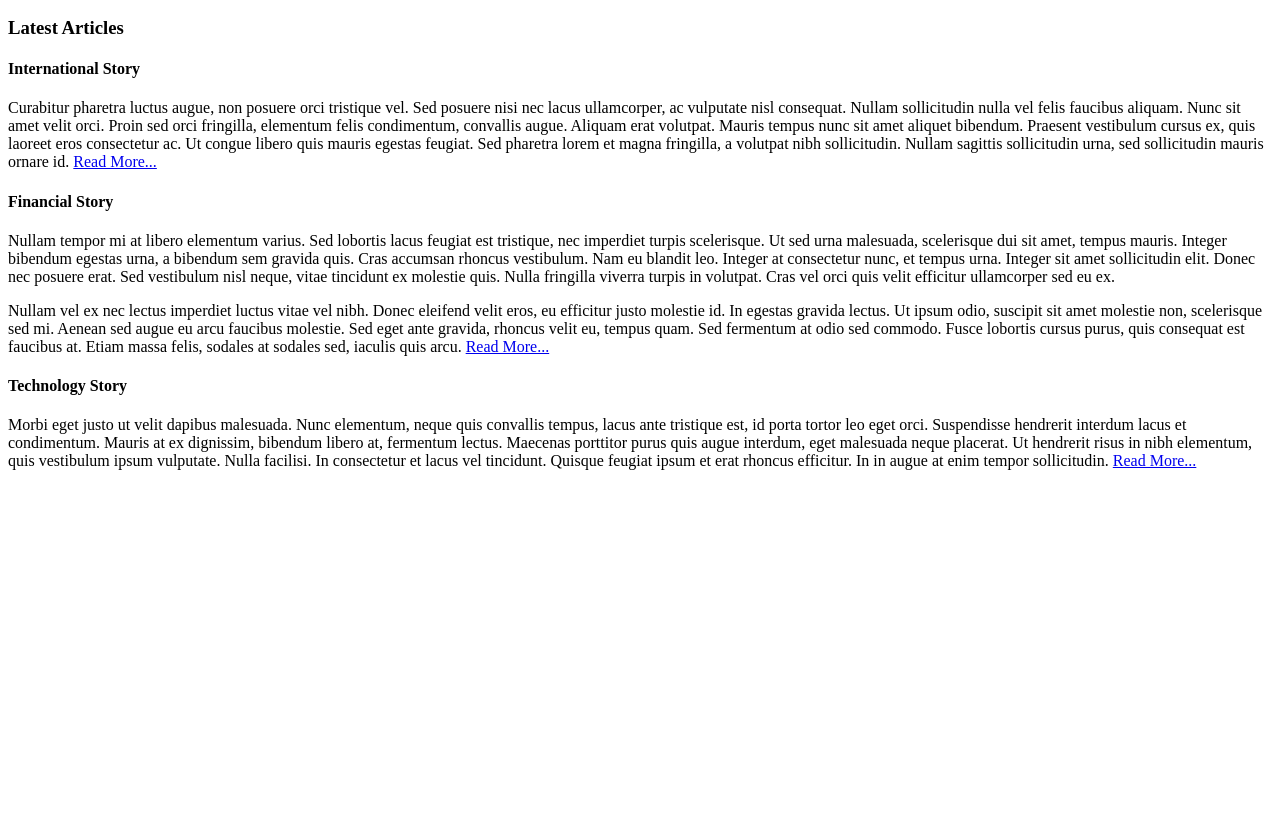
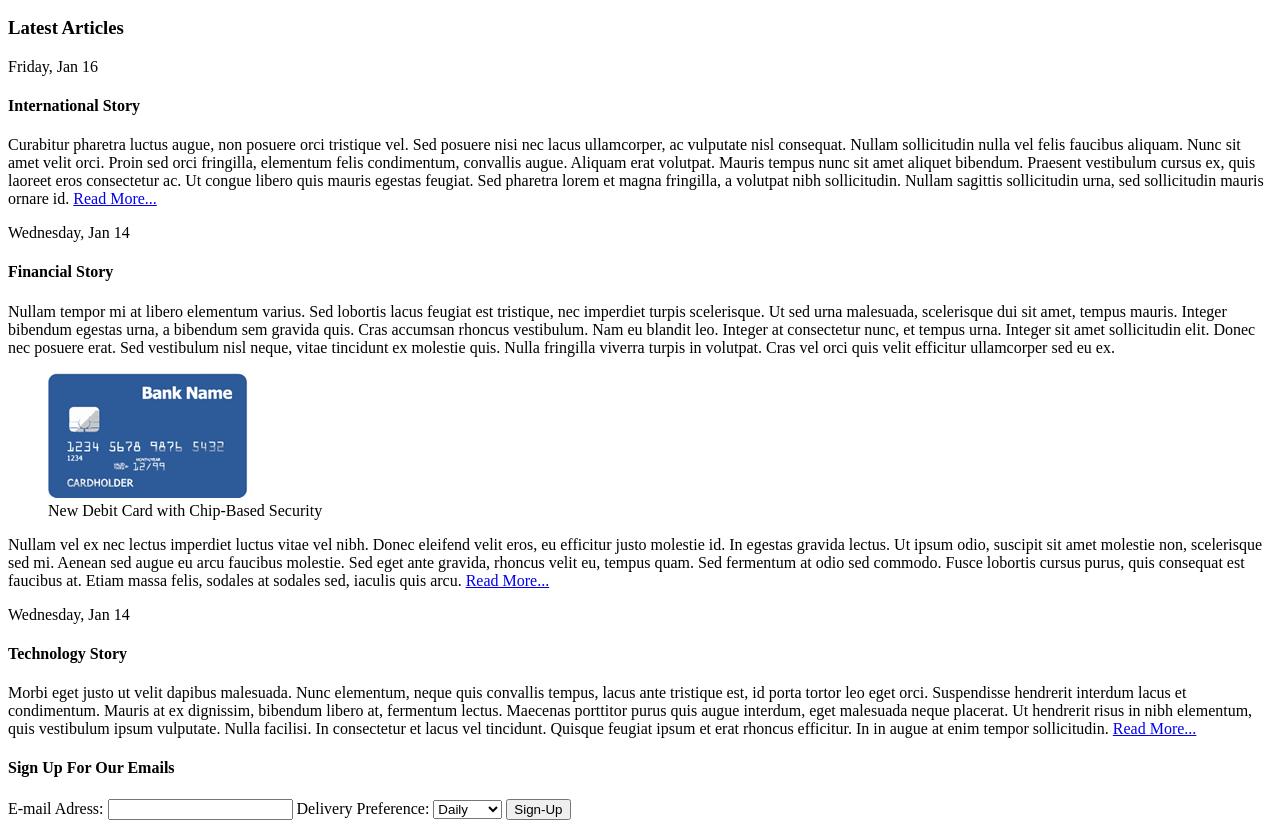
Before and after one commit to davidconoh/Intro-to-HTML-and-Javascript, a plain HTML site: page contoso_news/index.html in a window 1280 px wide. Shown: the part 110-938 px from the top of the page. Before the commit the page ends 800 px from the top, so only its background shows below. Drawn offline with Linux system fonts and the light colour scheme.

Commit message:
completed module 2 homework

```diff
--- a/contoso_news/index.html
+++ b/contoso_news/index.html
@@ -4,31 +4,56 @@
         <title>Contoso News</title>
     </head>
     <body>
-        <h1>Contoso News</h1>
-        <h2>On Time, On Topic</h2>
+        <header>
+            <h1>Contoso News</h1>
+            <h2>On Time, On Topic</h2>
+        </header>
         <main>
             <h3>Latest Articles</h3>
             <article>
+                <time datetime="16-01-2016">Friday, Jan 16</time>
                 <h4>International Story</h4>
                 <p>
                 Curabitur pharetra luctus augue, non posuere orci tristique vel. Sed posuere nisi nec lacus ullamcorper, ac vulputate nisl consequat. Nullam sollicitudin nulla vel felis faucibus aliquam. Nunc sit amet velit orci. Proin sed orci fringilla, elementum felis condimentum, convallis augue. Aliquam erat volutpat. Mauris tempus nunc sit amet aliquet bibendum. Praesent vestibulum cursus ex, quis laoreet eros consectetur ac. Ut congue libero quis mauris egestas feugiat. Sed pharetra lorem et magna fringilla, a volutpat nibh sollicitudin. Nullam sagittis sollicitudin urna, sed sollicitudin mauris ornare id. <a href="#" target="_blank">Read More...</a>
                 </p>
             </article>
             <article>
+                <time datetime="14-01-2016">Wednesday, Jan 14</time>
                 <h4>Financial Story</h4>
                 <p>
                 Nullam tempor mi at libero elementum varius. Sed lobortis lacus feugiat est tristique, nec imperdiet turpis scelerisque. Ut sed urna malesuada, scelerisque dui sit amet, tempus mauris. Integer bibendum egestas urna, a bibendum sem gravida quis. Cras accumsan rhoncus vestibulum. Nam eu blandit leo. Integer at consectetur nunc, et tempus urna. Integer sit amet sollicitudin elit. Donec nec posuere erat. Sed vestibulum nisl neque, vitae tincidunt ex molestie quis. Nulla fringilla viverra turpis in volutpat. Cras vel orci quis velit efficitur ullamcorper sed eu ex.
                 </p>
+                <figure>
+                    <img src="img/chip_debit.png" alt="Debit Card with Chip">
+                    <figcaption>
+                        New Debit Card with Chip-Based Security
+                    </figcaption>
+                </figure>
                 <p>
                 Nullam vel ex nec lectus imperdiet luctus vitae vel nibh. Donec eleifend velit eros, eu efficitur justo molestie id. In egestas gravida lectus. Ut ipsum odio, suscipit sit amet molestie non, scelerisque sed mi. Aenean sed augue eu arcu faucibus molestie. Sed eget ante gravida, rhoncus velit eu, tempus quam. Sed fermentum at odio sed commodo. Fusce lobortis cursus purus, quis consequat est faucibus at. Etiam massa felis, sodales at sodales sed, iaculis quis arcu. <a href="#" target="_blank">Read More...</a>
                 </p>
             </article>
             <article>
+                <time datetime="14-01-2016">Wednesday, Jan 14</time>
                 <h4>Technology Story</h4>
                 <p>
                 Morbi eget justo ut velit dapibus malesuada. Nunc elementum, neque quis convallis tempus, lacus ante tristique est, id porta tortor leo eget orci. Suspendisse hendrerit interdum lacus et condimentum. Mauris at ex dignissim, bibendum libero at, fermentum lectus. Maecenas porttitor purus quis augue interdum, eget malesuada neque placerat. Ut hendrerit risus in nibh elementum, quis vestibulum ipsum vulputate. Nulla facilisi. In consectetur et lacus vel tincidunt. Quisque feugiat ipsum et erat rhoncus efficitur. In in augue at enim tempor sollicitudin. <a href="#" target="_blank">Read More...</a>
                 </p>
             </article>
         </main>
+        <h4>Sign Up For Our Emails</h4>
+        <summary>
+            <form>
+                <label>E-mail Adress: </label>
+                <input type="text" required="required" />
+                <label>Delivery Preference: </label>
+                <select>
+                    <option>Daily</option>
+                    <option>Weekly</option>
+                    <option>Monthly</option>
+                </select>
+                <input type="submit" value="Sign-Up" />
+            </form>
+        </summary>
     </body>
 </html>
```
